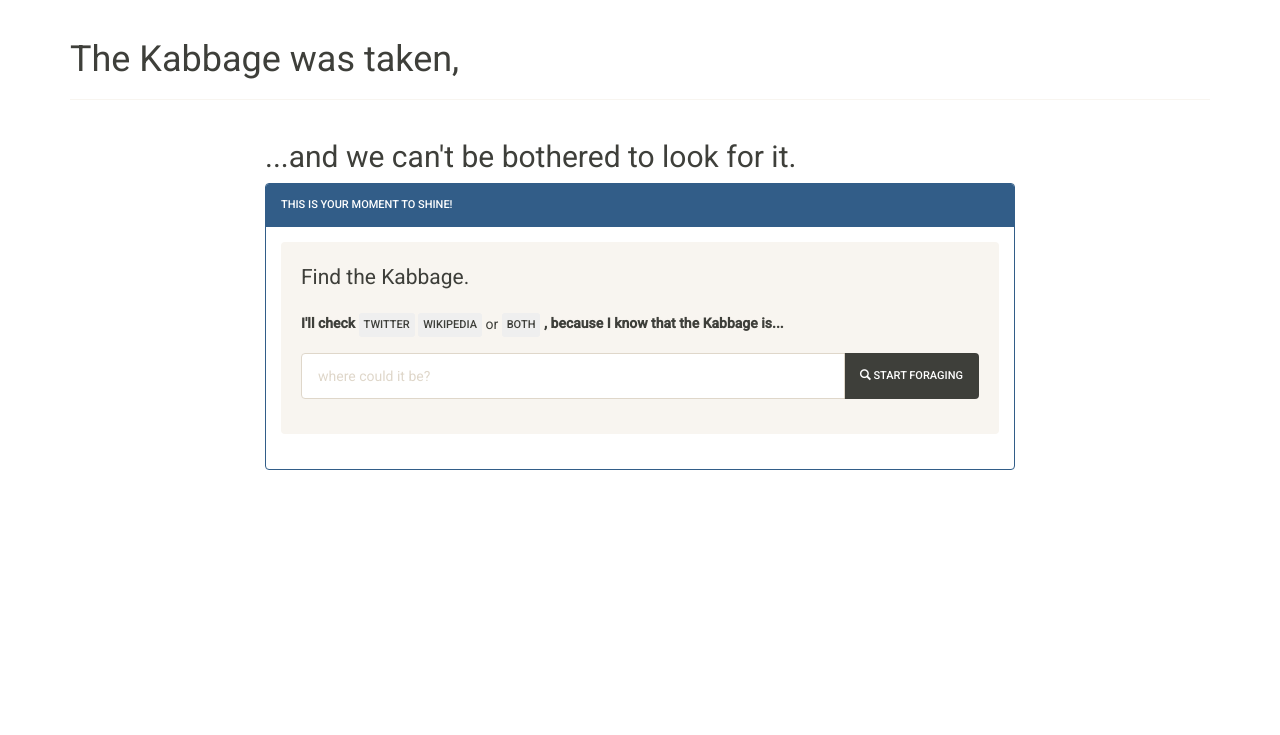
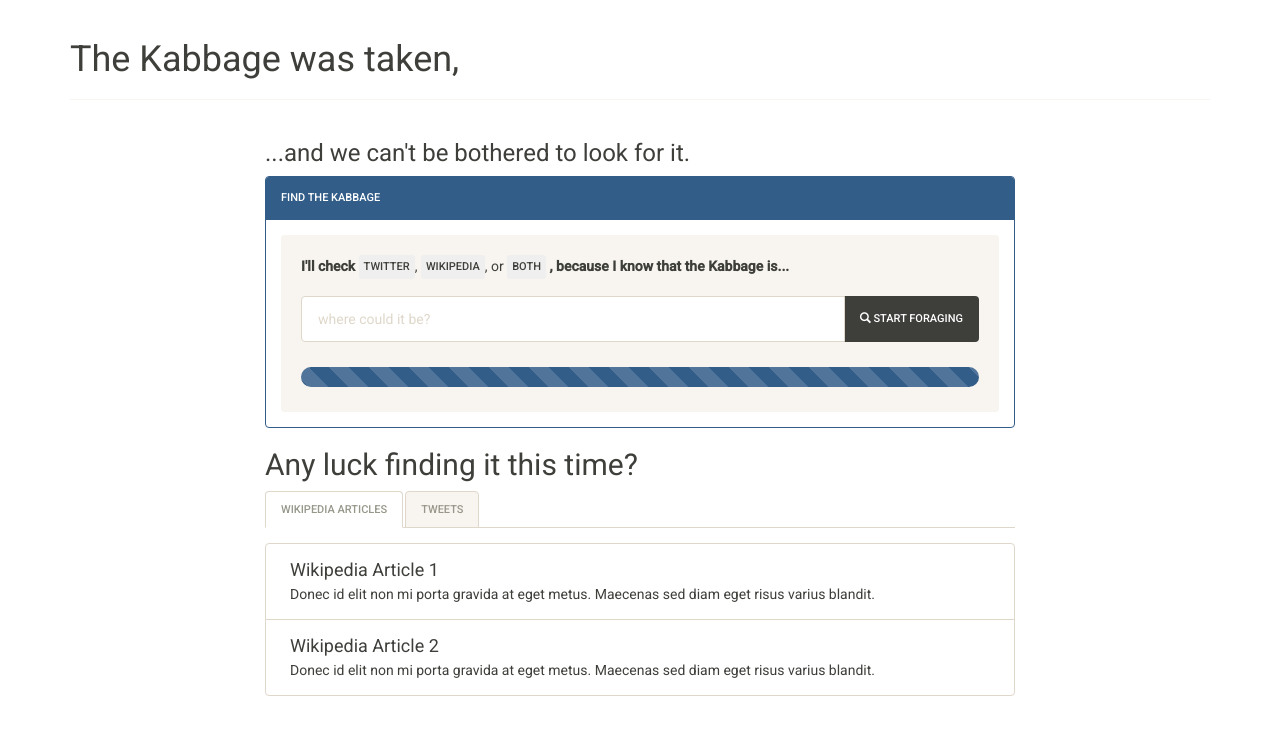
Before and after one commit to spicywhitefish/kabbagewastaken, a Django app: page / in a window 1280 px wide. Shown: the top 735 px of the page. Run offline with Django 3.2, Linux system fonts and the light colour scheme; some libraries are stand-ins or nearby versions.

Commit message:
[TASK] UI Mock of search results

```diff
--- a/static/css/search.css
+++ b/static/css/search.css
@@ -0,0 +1,10 @@
+.search-panel, .search-well {
+    margin-bottom: 0;
+}
+.search-well .progress {
+    margin-top: 25px;
+    margin-bottom: 5px;
+}
+.results-tabs {
+    margin-bottom: 15px;
+}
--- /dev/null
+++ b/templates/search/results.html
@@ -0,0 +1,34 @@
+<h2>Any luck finding it this time?</h2>
+<ul class="nav nav-tabs results-tabs">
+{#    TODO: Make this a loop#}
+    <li class="active"><a href="#wikipedia" data-toggle="tab" aria-expanded="true">Wikipedia Articles</a></li>
+    <li><a href="#twitter" data-toggle="tab" aria-expanded="false">Tweets</a></li>
+</ul>
+<div class="tab-content">
+    <div class="tab-pane fade active in" id="wikipedia">
+{#        TODO: Wikipedia Search Results #}
+        <div class="list-group">
+            <a href="#" class="list-group-item">
+                <h4 class="list-group-item-heading">Wikipedia Article 1</h4>
+                <p class="list-group-item-text">Donec id elit non mi porta gravida at eget metus. Maecenas sed diam eget risus varius blandit.</p>
+            </a>
+            <a href="#" class="list-group-item">
+                <h4 class="list-group-item-heading">Wikipedia Article 2</h4>
+                <p class="list-group-item-text">Donec id elit non mi porta gravida at eget metus. Maecenas sed diam eget risus varius blandit.</p>
+            </a>
+        </div>
+    </div>
+    <div class="tab-pane fade-in" id="twitter">
+{#        TODO: Twitter Search Results #}
+        <div class="list-group">
+            <a href="#" class="list-group-item">
+                <h4 class="list-group-item-heading">Tweet 1</h4>
+                <p class="list-group-item-text">Donec id elit non mi porta gravida at eget metus. Maecenas sed diam eget risus varius blandit.</p>
+            </a>
+            <a href="#" class="list-group-item">
+                <h4 class="list-group-item-heading">Tweet 2</h4>
+                <p class="list-group-item-text">Donec id elit non mi porta gravida at eget metus. Maecenas sed diam eget risus varius blandit.</p>
+            </a>
+        </div>
+    </div>
+</div>
--- a/templates/search/search.html
+++ b/templates/search/search.html
@@ -15,24 +15,26 @@
         </div>
         <div class="row">
             <div class="col-lg-8 col-lg-offset-2">
-                <h2>...and we can't be bothered to look for it.</h2>
+                <h3>...and we can't be bothered to look for it.</h3>
             </div>
             <div class="col-lg-8 col-lg-offset-2">
-                <div class="panel panel-primary">
+                <div class="panel panel-primary search-panel">
                     <div class="panel-heading">
-                        <h3 class="panel-title">This is your moment to shine!</h3>
+                        <h3 class="panel-title">Find the Kabbage</h3>
                         </div>
                         <div class="panel-body">
                             <div class="row">
-                                <div class="col-sm-12">
-                                    <div class="well">
-                                        <legend>Find the Kabbage.</legend>
+                                <div class="col-lg-12">
+                                    <div class="well search-well">
                                         <div class="form-group">
                                             <label class="control-label">I'll check</label>
-                                            <button class="btn btn-xs">Twitter</button>
-                                            <button class="btn btn-xs">Wikipedia</button>
-                                            <span>or</span>
-                                            <button class="btn btn-xs">Both</button>
+                                            <span id="source-input">
+                                                <button class="btn btn-xs">Twitter</button>,
+                                                <button class="btn btn-xs">Wikipedia</button>,
+                                                <span>or</span>
+                                                <button class="btn btn-xs">Both</button>
+                                            </span>
+                                            <span></span>
                                             <label class="control-label">, because I know that the Kabbage is...</label>
                                         </div>
                                         <div class="form-group">
@@ -43,6 +45,9 @@
                                                 </span>
                                             </div>
                                         </div>
+                                        <div class="progress progress-striped active">
+                                            <div class="progress-bar" style="width: 100%"></div>
+                                        </div>
                                     </div>
                                 </div>
                             </div>
@@ -50,6 +55,11 @@
                     </div>
                 </div>
             </div>
+            <div class="row">
+                <div class="col-lg-8 col-lg-offset-2">
+                    {% include "search/results.html" %}
+                </div>
+            </div>
         </div>
     </div>
 {% endblock %}
```
